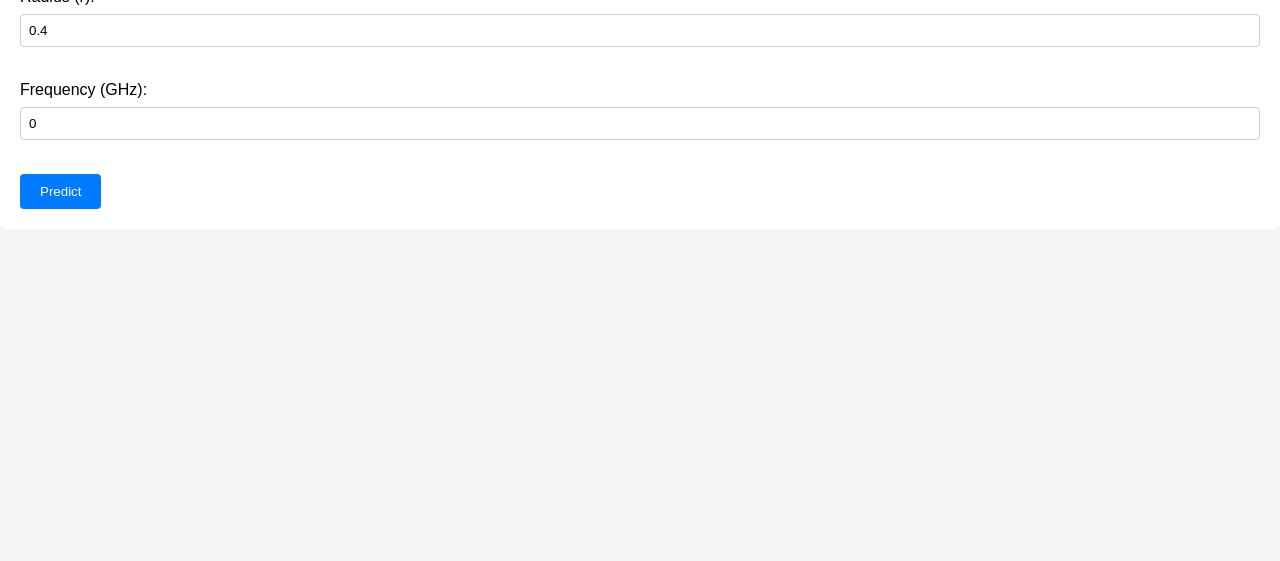
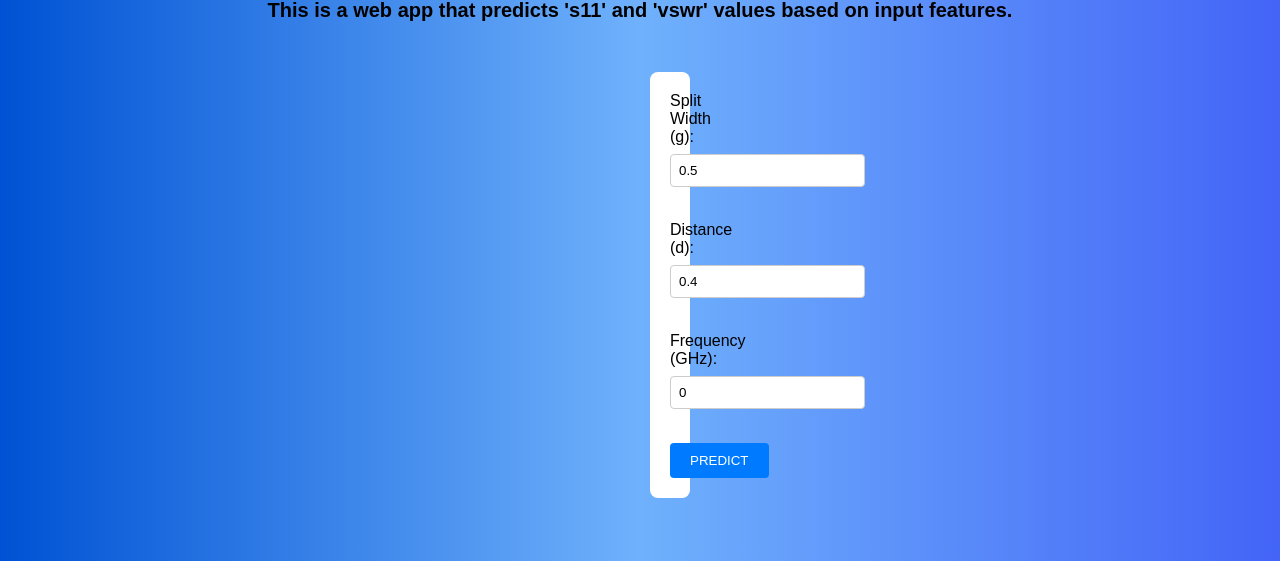
Before and after one commit to Anthonyvijay10/Optimal-Parameter-Prediction-for-Antenna-using-ML, a Flask app: page / in a window 1280 px wide. Shown: the part 239-800 px from the top of the page. Run offline with Flask 3, Linux system fonts and the light colour scheme.

Commit message:
Add files via upload

```diff
--- a/templates/index.html
+++ b/templates/index.html
@@ -6,22 +6,35 @@
     <title>Predictor</title>
     <!-- Link to your CSS file -->
     <link rel="stylesheet" type="text/css" href="{{ url_for('static', filename='style.css') }}">
+    <link rel="stylesheet" href="../static/style.css">
 </head>
-<body>
-    <h1>Predictor</h1>
-    <p>This is a simple web app that predicts 's11' and 'vswr' values based on input features.</p>
+<body style="background-image: linear-gradient(to right,#0052D4,#6FB1FC,#4364F7);">
+    <center>
+        <div style="border: 2px solid black;border-radius: 30px; text-decoration: underline; padding: 20px; width: 600px;margin: 20px;display: flex;align-content:space-around;align-items: center;">
+            <img src="https://srec.ac.in/themes/frontend/images/no_image.jpg" alt="">
+            <h1 style="color:#0F2027;font-weight: bolder;">ANTENNA PERFORMANCE PREDICTION</h1>
+            <img src="https://www.snrsonscharitabletrust.org/assets/img/our-cause-pic.jpg" alt="">
+        </div>
+        <p style="font-weight: 600;color: black;font-size: 20px;">This is a web app that predicts 's11' and 'vswr' values based on input features.</p>
+<div style="margin-top: 50px;margin-bottom: 50px;margin-left: 650px;margin-right: 650px;">
     <form action="/predict" method="get">
-        <label for="split_width">Split Width (g):</label>
-        <input type="number" id="split_width" name="split_width" step="0.01" value="0.5" required><br><br>
+        <div class="image">
+            <label for="split_width">Split Width (g):</label>
+            <input type="number" id="split_width" name="split_width" step="0.00000001" value="0.5" required style="width: auto;"><br><br>
 
-        <label for="dis_bw_rings">Radius (r):</label>
-        <input type="number" id="dis_bw_rings" name="dis_bw_rings" step="0.01" value="0.4" required><br><br>
+            <label for="dis_bw_rings">Distance (d):</label>
+            <input type="number" id="dis_bw_rings" name="dis_bw_rings" step="0.0000001" value="0.4" required style="width: auto;"><br><br>
 
-        <label for="freq_ghz">Frequency (GHz):</label>
-        <input type="number" id="freq_ghz" name="freq_ghz" step="0.01" value="0" required><br><br>
+            <label for="freq_ghz">Frequency (GHz):</label>
+            <input type="number" id="freq_ghz" name="freq_ghz" step="0.00000001" value="0" required style="width: auto;"><br><br>
 
-        <button type="submit">Predict</button>
+            <button type="submit">PREDICT</button>
+        </div>
+
     </form>
+
+</div>
+</center>
     <!-- You can add more content or scripts below -->
 </body>
 </html>
```
Also changed, not shown: templates/result.html (+9 -7 lines), templates/logo.jpg (added).
